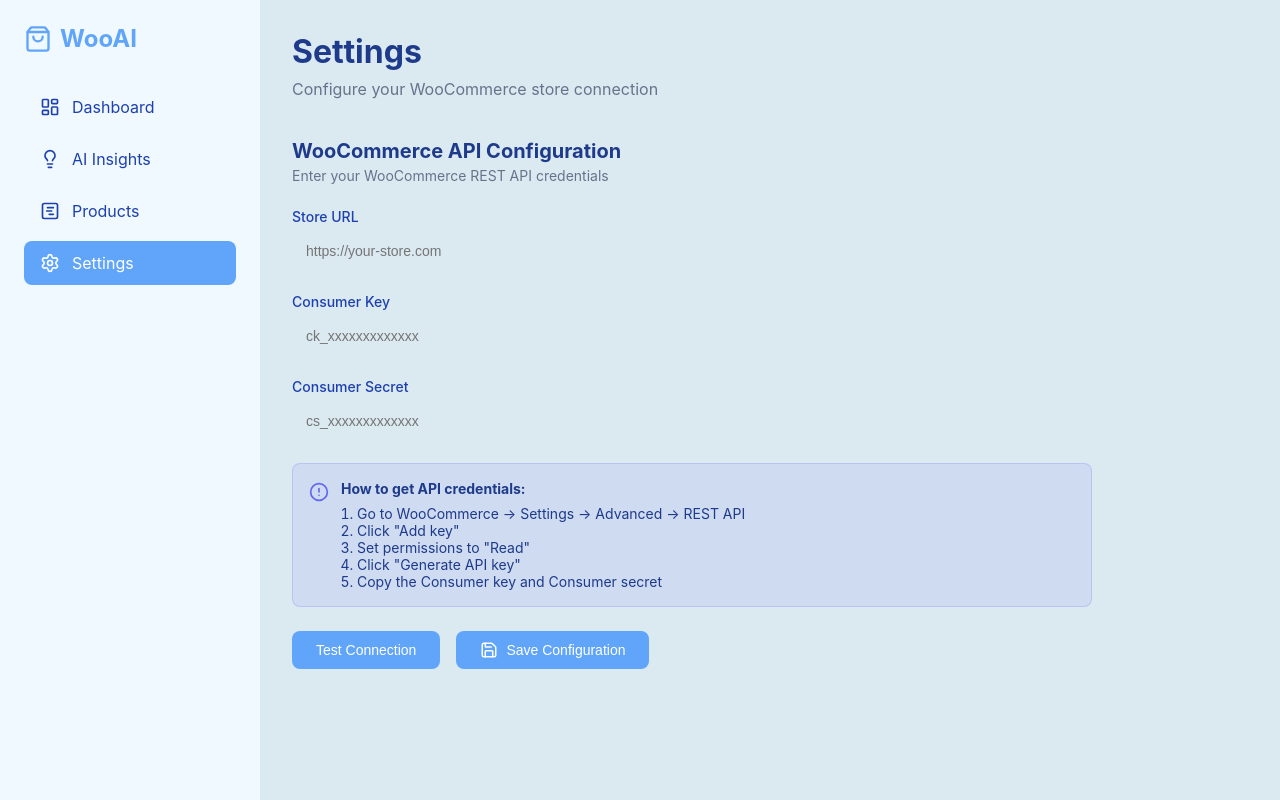
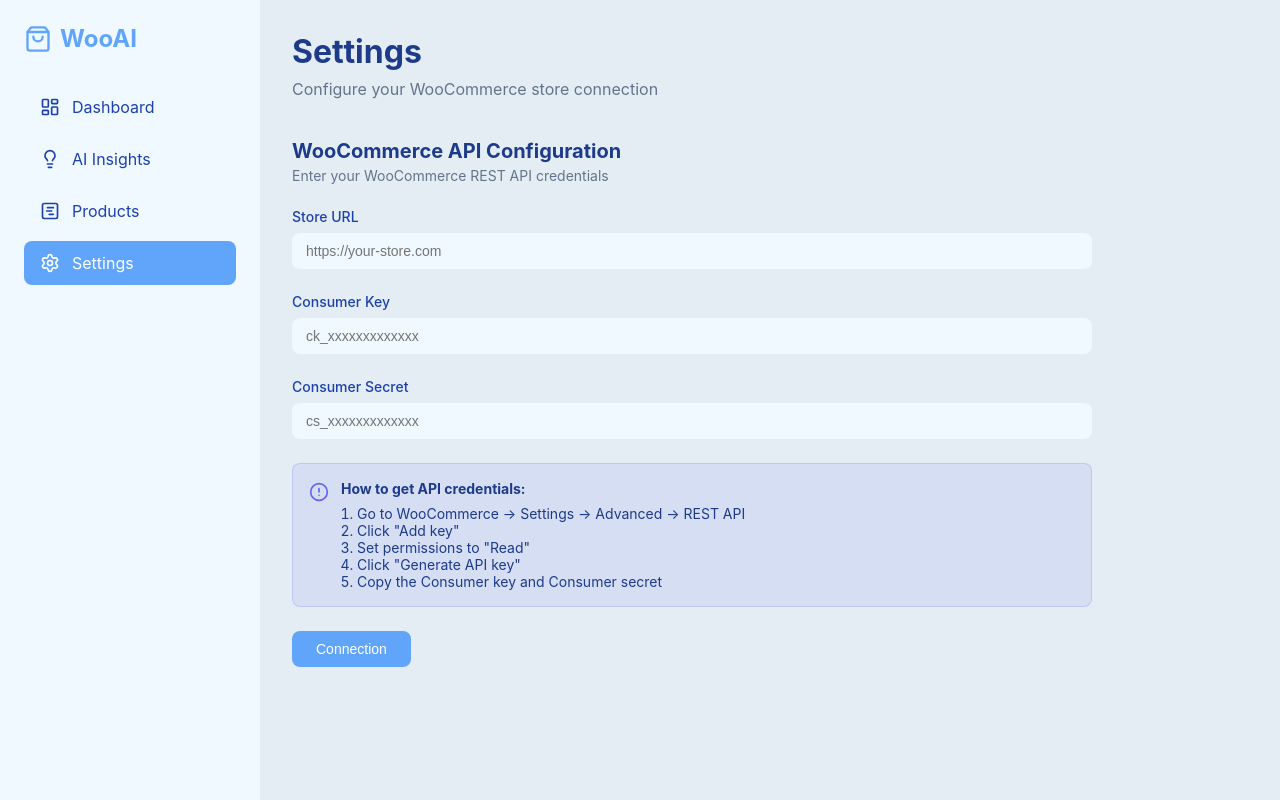
Before and after one commit to davidmaimoun/smartsale, a React (Vite) app in the folder fe/: page /settings in a window 1280 px wide. Built offline with nearby package versions, Linux system fonts and the light colour scheme; no server answers; the HTML template or start-up script is replaced by a standard one.

Commit message:
fix bugs

```diff
--- a/fe/src/App.css
+++ b/fe/src/App.css
@@ -15,7 +15,7 @@
 
   /* Fonds */
   --bg-primary: #f0f9ff;       /* bleu très clair / ciel */
-  --bg-secondary: #dbe9f1;     /* bleu pastel léger */
+  --bg-secondary: #e3edf3;     /* bleu pastel léger */
 
   /* Textes */
   --text-primary: #1e3a8a;     /* bleu foncé pour contraste */
@@ -146,7 +146,7 @@
 .form-group select {
   width: 100%;
   padding: 0.625rem 0.875rem;
-  background: var(--bg-secondary);
+  background: var(--bg-primary);
   border: 1px solid var(--border);
   border-radius: 0.5rem;
   color: var(--text-primary);
--- a/fe/src/components/BestSellers.tsx
+++ b/fe/src/components/BestSellers.tsx
@@ -1,5 +1,5 @@
 import React, { useState, useEffect } from 'react';
-import { TrendingUp, Package, DollarSign, ShoppingBag, Award } from 'lucide-react';
+import { Package, DollarSign, ShoppingBag, Award } from 'lucide-react';
 import { wooCommerceAPI } from '../services/api';
 
 interface BestSellerProduct {
--- a/fe/src/components/Dashboard.tsx
+++ b/fe/src/components/Dashboard.tsx
@@ -50,7 +50,7 @@
       );
       setMetrics(data);
     } catch (err) {
-      setError('Failed to fetch metrics. Please check your WooCommerce connection.');
+      setError("Please connect to your WooCommerce store from the 'Settings' page.");
       console.error(err);
     } finally {
       setLoading(false);
--- a/fe/src/components/ProductRatings.tsx
+++ b/fe/src/components/ProductRatings.tsx
@@ -1,5 +1,5 @@
 import React, { useState, useEffect } from 'react';
-import { Star, TrendingUp, TrendingDown, AlertTriangle, Award } from 'lucide-react';
+import { Star, AlertTriangle, Award } from 'lucide-react';
 import { wooCommerceAPI } from '../services/api';
 
 interface RatedProduct {
--- a/fe/src/components/Products.tsx
+++ b/fe/src/components/Products.tsx
@@ -1,4 +1,4 @@
-import React, { useEffect, useState } from 'react'
+import { useEffect, useState } from 'react'
 import { wooCommerceAPI } from '../services/api'
 import { Package, ShoppingCart, Star, Calendar, TrendingUp, BarChart3 } from 'lucide-react'
 
--- a/fe/src/components/Settings.tsx
+++ b/fe/src/components/Settings.tsx
@@ -24,31 +24,46 @@
     setSaveResult(null);
   };
 
-  const handleTestConnection = async () => {
+  const connectToStore = async () => {
     setTesting(true);
     setTestResult(null);
+    setSaving(true);
+    setSaveResult(null);
+
     try {
-      const result = await wooCommerceAPI.testConnection(config);
-      setTestResult(result);
+      // 1️⃣ Tester la connexion
+      const test = await wooCommerceAPI.testConnection(config);
+      setTestResult(test);
+
+      if (!test.success) {
+        // Si le test échoue, on arrête ici
+        return {
+          success: false,
+          stage: 'test',
+          message: test.message || 'Test failed',
+        };
+      }
+
+      // 2️⃣ Sauvegarder la configuration si test OK
+      await wooCommerceAPI.saveConfig(config);
+      setSaveResult('Configuration saved successfully!');
+
+      return {
+        success: true,
+        stage: 'save',
+        message: 'Test passed and configuration saved!',
+      };
+
     } catch (error) {
-      setTestResult({
+      // Gestion des erreurs globales
+      const msg = error?.message || 'An error occurred';
+      return {
         success: false,
-        message: 'Failed to connect. Please check your credentials.',
-      });
+        stage: 'unknown',
+        message: msg,
+      };
     } finally {
       setTesting(false);
-    }
-  };
-
-  const handleSaveConfig = async () => {
-    setSaving(true);
-    setSaveResult(null);
-    try {
-      await wooCommerceAPI.saveConfig(config);
-      setSaveResult('Configuration saved successfully!');
-    } catch (error) {
-      setSaveResult('Failed to save configuration.');
-    } finally {
       setSaving(false);
     }
   };
@@ -175,19 +190,12 @@
           <div style={{ display: 'flex', gap: '1rem' }}>
             <button
               className="btn btn-primary"
-              onClick={handleTestConnection}
+              onClick={connectToStore}
               disabled={testing || !config.storeUrl || !config.consumerKey || !config.consumerSecret}
             >
-              {testing ? 'Testing...' : 'Test Connection'}
+              {testing ? 'Connecting to the store...' : 'Connection'}
             </button>
-            <button
-              className="btn btn-primary"
-              onClick={handleSaveConfig}
-              disabled={saving || !config.storeUrl || !config.consumerKey || !config.consumerSecret}
-            >
-              <Save size={18} />
-              {saving ? 'Saving...' : 'Save Configuration'}
-            </button>
+
           </div>
         </div>
       </div>
```
